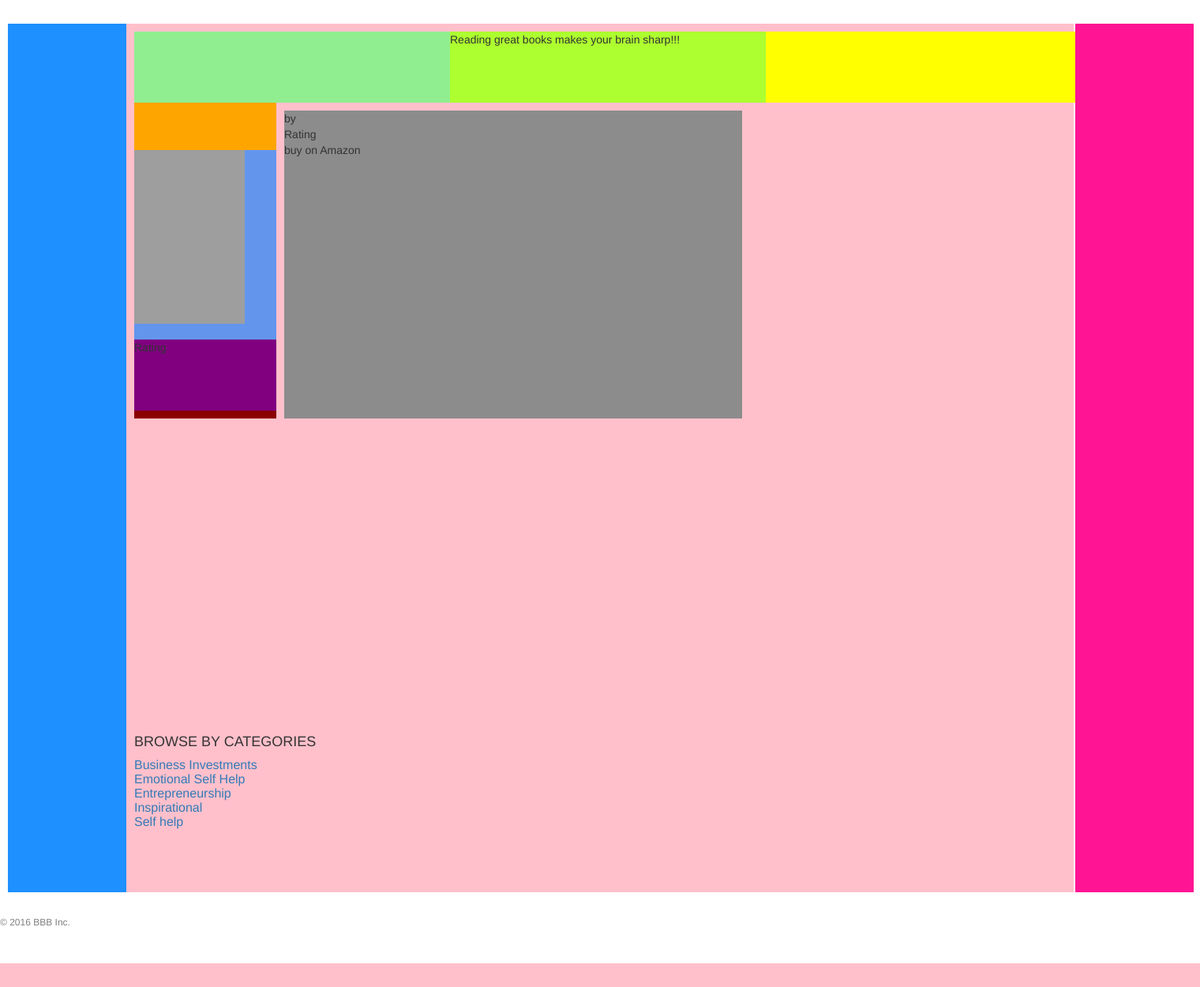
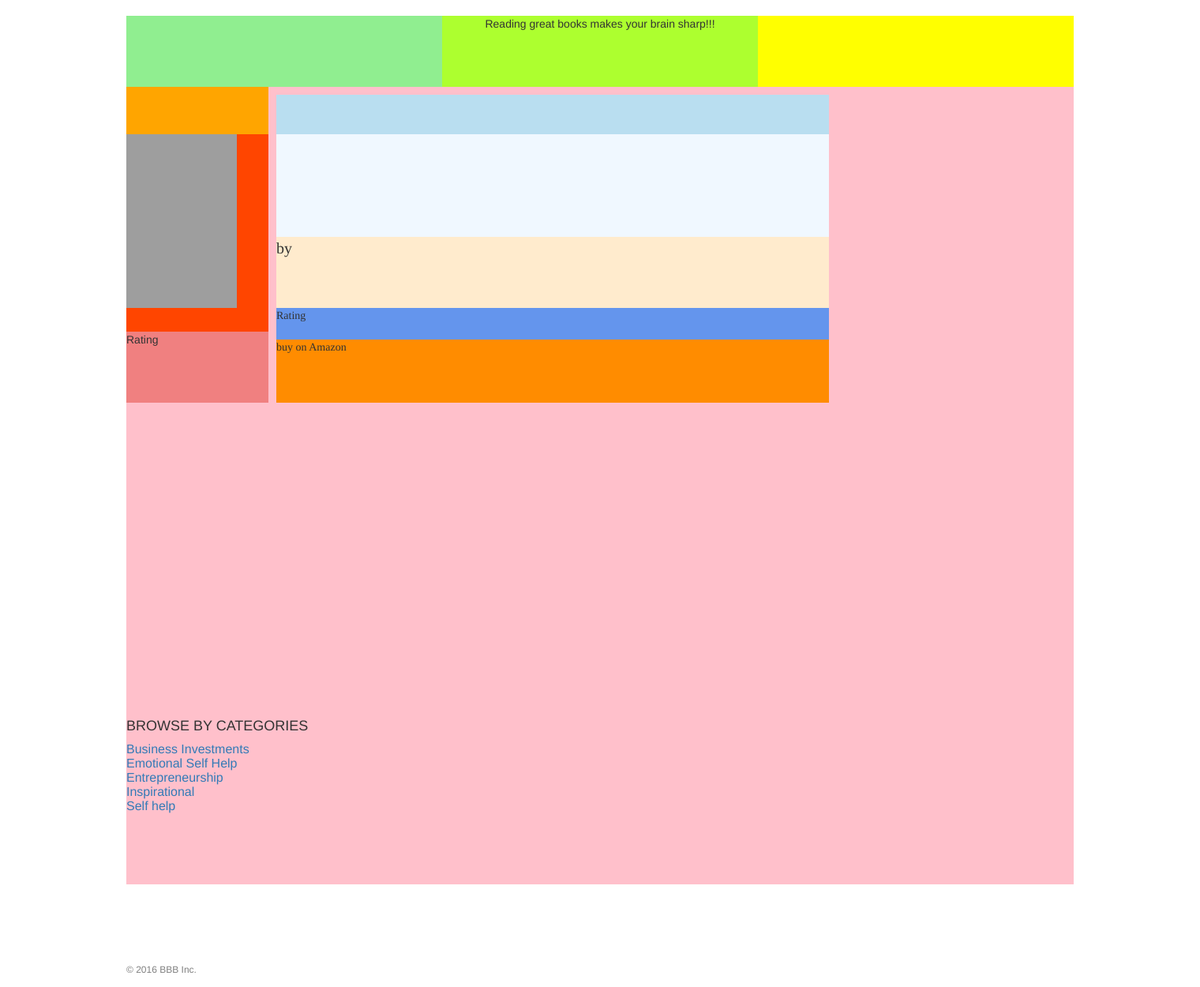
Before and after one commit to zolaneta/books_flask_app, a Flask app: page /title in a window 1520 px wide. Shown: the part 52-1302 px from the top of the page at 79% size. Before the commit the page ends 1272 px from the top, so only its background shows below. Run offline with Flask 2, Linux system fonts and the light colour scheme; data comes from the database, SQL or seed files in the repository; some libraries are stand-ins or nearby versions; grey boxes are pictures that could not be loaded.

Commit message:
worked on putting title page in the middle of the screen, margin left and right

```diff
--- a/app/static/css/layout.css
+++ b/app/static/css/layout.css
@@ -3,6 +3,7 @@ body {
    margin:0;
    padding:0;
    height:100%;
+
 }
 
 #container {
@@ -26,6 +27,8 @@ body {
     padding-top: 5px;
     padding-left: 15px;
     padding-bottom: 20px;
+
+
 }
 
 #first_column{
@@ -52,17 +55,20 @@ body {
 
 #body {
    height: 1200px;
-   padding: 10px;
-   padding-bottom: 60px;   /* Height of the footer */
+
+
 }
 
 #footer {
-   position:absolute;
-   bottom:0;
-   width:100%;
-   height:60px;   /* Height of the footer */
-   color: grey;
-   font-size: 12px;
+
+    bottom: 0;
+    width: 1200px;
+    height: 30px; /* Height of the footer */
+    color: grey;
+    font-size: 12px;
+
+    margin-left:auto;
+    margin-right:auto;
 }
 
 img{
--- a/app/static/css/title.css
+++ b/app/static/css/title.css
@@ -1,30 +1,18 @@
-#main-left{
-    background-color: dodgerblue;
-    width: 150px;
-    height: 1100px;
-}
 #main{
-    position: relative;
-    left: 150px;
+
     bottom: 1100px;
     background-color: pink;
     width: 1200px;
     height: 1100px;
-    padding: 10px;
-    padding-bottom: 60px;   /* Height of the footer */
 
+
+    margin-left:auto;
+    margin-right:auto; /* the page is positioned in the middle */
 }
-#main-right {
-    position: relative;
-    background-color: deeppink;
-    bottom: 2200px;
-    left: 1352px;
-    width: 150px;
-    height: 1100px;
-}
+
+
 #top{
     background-color: darkslategray;
-
     height: 90px;
     width: 1200px;
 }
@@ -41,6 +29,7 @@
     background-color: greenyellow;
     height: 90px;
     width: 400px;
+    text-align: center;
 }
 #top3{
     position: relative;
@@ -51,7 +40,7 @@
     width: 400px;
 }
 #book{
-    background-color: darkred;
+    background-color: floralwhite;
     height: 400px;
     width: 180px;
 }
@@ -61,12 +50,12 @@
     width: 180px;
 }
 #book2{
-    background-color: cornflowerblue;
-    height: 240px;
+    background-color: orangered;
+    height: 250px;
     width: 180px;
 }
 #book3{
-    background-color: purple;
+    background-color: lightcoral;
     height: 90px;
     width: 180px;
 }
@@ -74,7 +63,44 @@
     position: relative;
     background-color: #8c8c8c;
     height: 390px;
-    width: 580px;
+    width: 700px;
     left: 190px;
     bottom: 390px;
+    font-family: Times;
+
+
 }
+#info1{
+    position: relative;
+    background-color: #b9def0;
+    height: 50px;
+    width: 700px;
+}
+#info2{
+    position: relative;
+    background-color: aliceblue;
+    height: 130px;
+    width: 700px;
+    font-weight: bold;
+    font-size: 30px;
+
+}
+#info3{
+    position: relative;
+    background-color: blanchedalmond;
+    height: 90px;
+    width: 700px;
+    font-size: 20px;
+}
+#info4{
+    position: relative;
+    background-color: cornflowerblue;
+    height: 40px;
+    width: 700px;
+}
+#info5{
+    position: relative;
+    background-color: darkorange;
+    height: 80px;
+    width: 700px;
+}
--- a/app/templates/title.html
+++ b/app/templates/title.html
@@ -8,7 +8,7 @@
 <link rel="stylesheet" type="text/css" href="{{ url_for('static', filename='css/title.css') }}">
 
 
-<div id="main-left"></div>
+
 
 <div id="main">
 
@@ -70,7 +70,6 @@
 
 </div>
 
-<div id="main-right"></div>
 
 
         {% endblock %}
```
